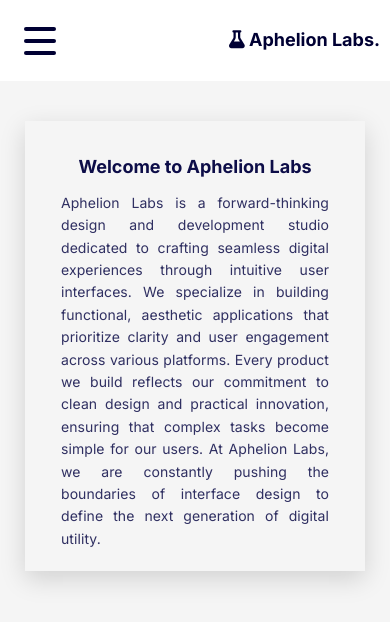
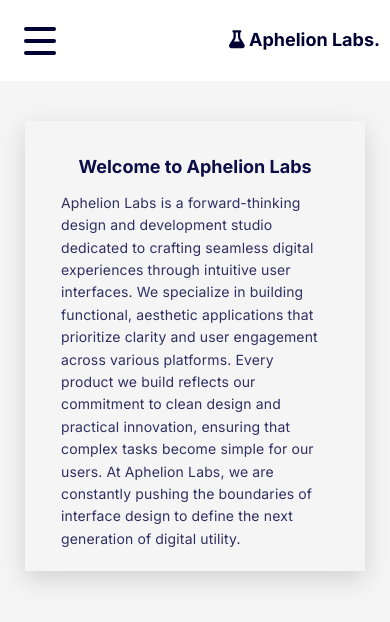
Before and after one commit to abk2191/aphelion-labs, a React (Vite) app: page / in a window 390 px wide. Shown: the top 622 px of the page. Built offline with nearby package versions, Linux system fonts and the light colour scheme; a web font is replaced by a local one.

Commit message:
Added new features

```diff
--- a/src/index.css
+++ b/src/index.css
@@ -296,21 +296,15 @@ html {
     BlinkMacSystemFont,
     sans-serif;
   font-size: 17px;
-  line-height: 1.65;
+  line-height: 1.7;
 
   color: rgba(13, 13, 72, 0.85);
 
-  text-align: justify;
-  text-align-last: left;
+  text-align: left;
 
   letter-spacing: 0.01em;
-  word-spacing: 0.02em;
-
-  hyphens: none;
-  -webkit-hyphens: none;
 
   overflow-wrap: break-word;
-  word-break: normal;
 
   text-rendering: optimizeLegibility;
   -webkit-font-smoothing: antialiased;
@@ -345,11 +339,5 @@ html {
     padding-inline: 16px;
 
     line-height: 1.6;
-
-    letter-spacing: 0.005em;
-    word-spacing: 0.01em;
-
-    text-align: justify;
-    text-align-last: left;
   }
 }
```
